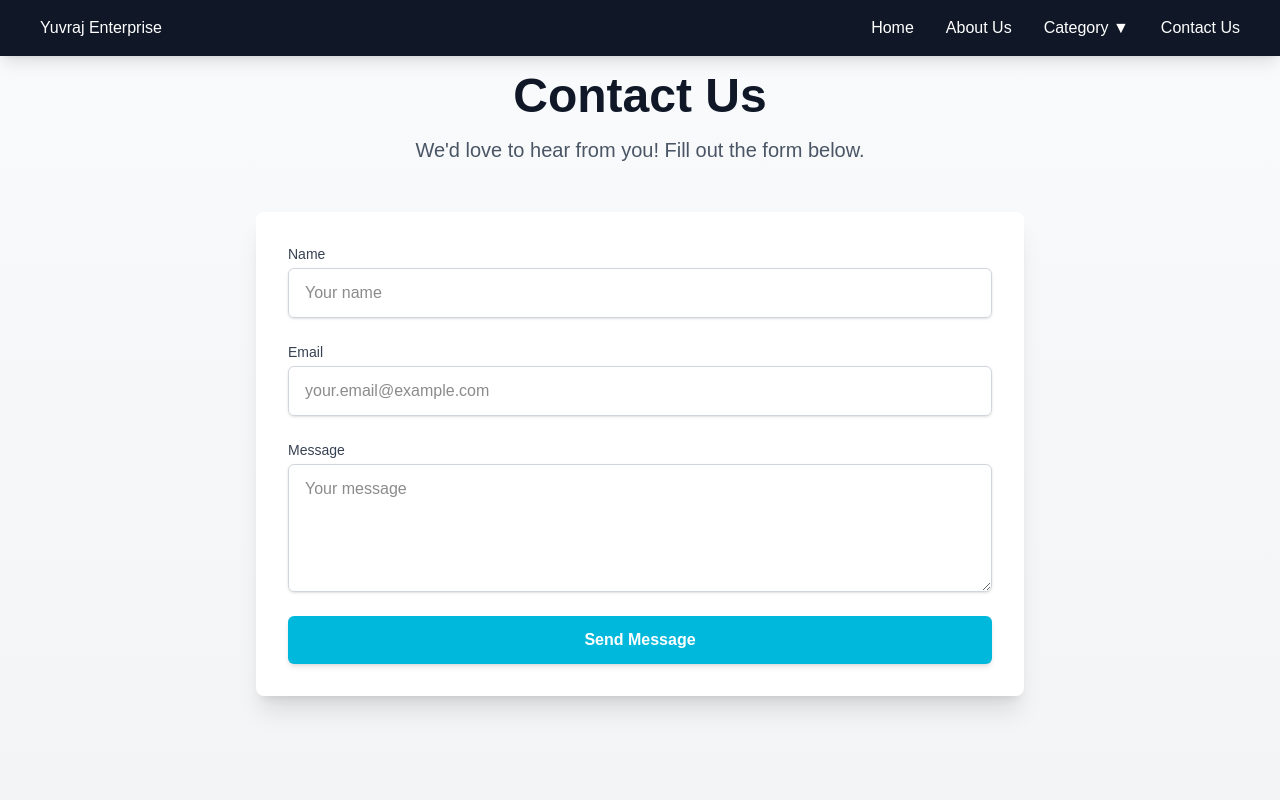
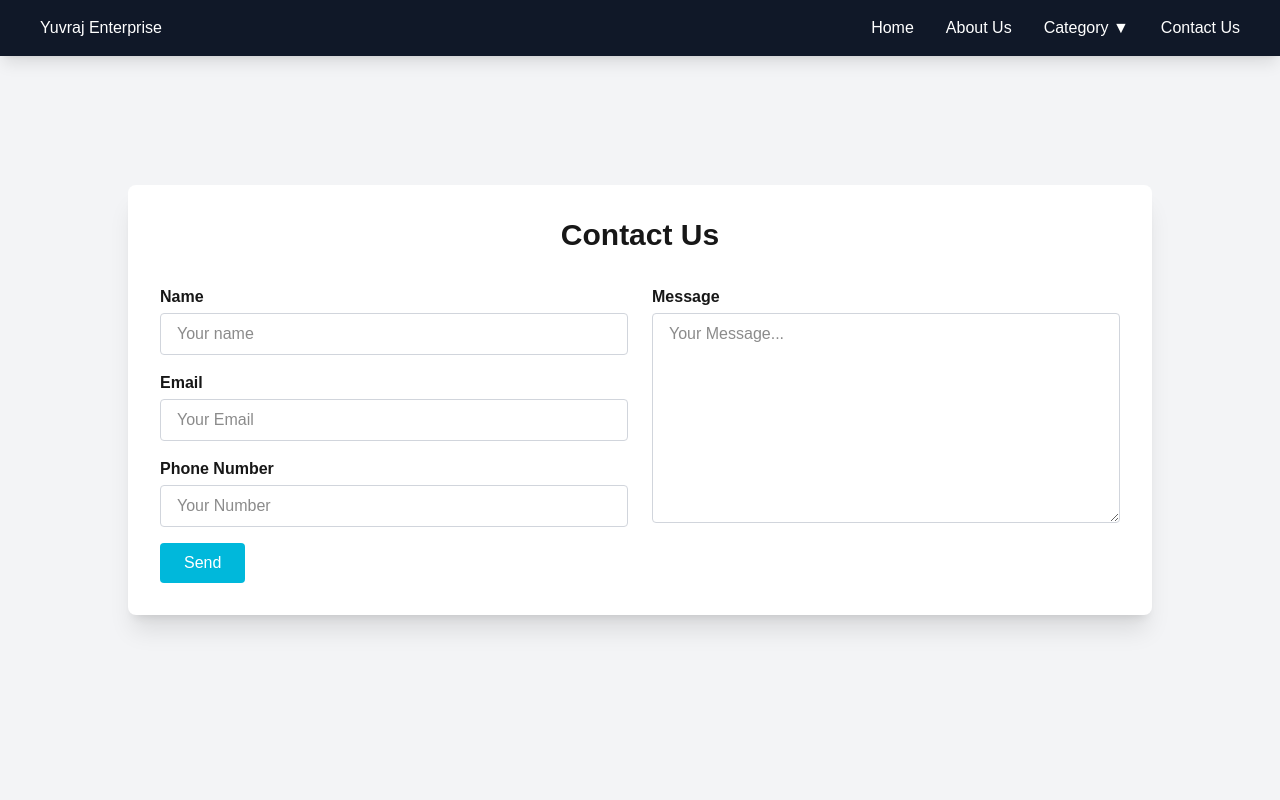
Before and after one commit to A5shi5h/yuvrajenterprise, a Next.js app: page /contact in a window 1280 px wide. Shown: the top 800 px of the page. Built offline with nearby package versions, Linux system fonts and the light colour scheme.

Commit message:
changes in contact page

```diff
--- a/app/contact/page.tsx
+++ b/app/contact/page.tsx
@@ -1,175 +1,99 @@
 "use client";
+import Footer from "@/components/Footer";
+import { motion } from "framer-motion";
+import { useState } from "react";
 
-import { useState } from 'react';
-import { motion } from 'framer-motion';
-import Head from 'next/head';
-import Footer from '@/components/Footer';
-
-export default function Contact() {
+const ContactUs = () => {
   const [formData, setFormData] = useState({
-    name: '',
-    email: '',
-    message: ''
+    name: "",
+    email: "",
+    phone: "",
+    message: ""
   });
-  const [errors, setErrors] = useState({});
-  const [isSubmitted, setIsSubmitted] = useState(false);
 
   const handleChange = (e) => {
-    const { name, value } = e.target;
-    setFormData(prev => ({
-      ...prev,
-      [name]: value
-    }));
+    setFormData({ ...formData, [e.target.name]: e.target.value });
   };
 
-  const validateForm = () => {
-    const tempErrors = {};
-    if (!formData.name) tempErrors.name = "Name is required";
-    if (!formData.email) tempErrors.email = "Email is required";
-    if (!formData.message) tempErrors.message = "Message is required";
-    setErrors(tempErrors);
-    return Object.keys(tempErrors).length === 0;
-  };
-
-  const handleSubmit = async (e) => {
+  const handleSubmit = (e) => {
     e.preventDefault();
-
-    if (validateForm()) {
-      try {
-        // Submit form data to your API route
-        const response = await fetch('/api/contact', {
-          method: 'POST',
-          headers: { 'Content-Type': 'application/json' },
-          body: JSON.stringify(formData)
-        });
-
-        if (response.ok) {
-          setIsSubmitted(true);
-          setFormData({ name: '', email: '', message: '' });
-        }
-      } catch (error) {
-        console.error('Error submitting form:', error);
-      }
-    }
+    // Handle form submission logic here (e.g., API call)
+    alert("Message sent!");
   };
 
   return (
     <>
-     <div className="min-h-screen bg-gradient-to-b from-gray-50 to-gray-100 py-12 px-4 sm:px-6 lg:px-8 mt-6">
-      <Head>
-        <title>Contact Us</title>
-      </Head>
-
-      <div className="max-w-3xl mx-auto">
+     <div className="min-h-screen bg-gray-100 flex items-center justify-center px-4 py-12">
       <motion.div
-          initial={{ opacity: 0, y: 20 }}
+        className="w-full max-w-5xl bg-white p-8 rounded-lg shadow-xl"
+        initial={{ opacity: 0, y: 30 }}
         animate={{ opacity: 1, y: 0 }}
         transition={{ duration: 0.5 }}
-          className="text-center mb-12"
       >
-          <h1 className="text-4xl font-extrabold text-gray-900 sm:text-5xl">
-            Contact Us
-          </h1>
-          <p className="mt-4 text-xl text-gray-600">
-            We<span>&apos;</span>d love to hear from you! Fill out the form below.
-          </p>
-        </motion.div>
-
-        {isSubmitted ? (
-          <motion.div
-            initial={{ opacity: 0, scale: 0.9 }}
-            animate={{ opacity: 1, scale: 1 }}
-            className="bg-green-100 border border-green-400 text-green-700 px-6 py-8 rounded-lg text-center"
-          >
-            <h3 className="text-2xl font-bold mb-2">Thank you!</h3>
-            <p className="text-lg">Your message has been sent successfully. We<span>&apos;</span>ll get back to you soon.</p>
-          </motion.div>
-        ) : (
-          <motion.form
-            onSubmit={handleSubmit}
-            initial={{ opacity: 0 }}
-            animate={{ opacity: 1 }}
-            transition={{ delay: 0.2 }}
-            className="bg-white shadow-xl rounded-lg p-8"
-          >
-            <div className="space-y-6">
+        <h2 className="text-3xl font-bold text-center mb-8">Contact Us</h2>
+        <form onSubmit={handleSubmit} className="grid grid-cols-1 md:grid-cols-2 gap-6">
+          <div className="space-y-4">
             <div>
-                <label htmlFor="name" className="block text-sm font-medium text-gray-700">
-                  Name
-                </label>
-                <motion.div
-                  whileFocus={{ scale: 1.01 }}
-                  className="mt-1"
-                >
+              <label className="block mb-1 font-semibold">Name</label>
               <input
                 type="text"
                 name="name"
-                    id="name"
+                placeholder="Your name"
                 value={formData.name}
                 onChange={handleChange}
-                    className="shadow-sm focus:ring-indigo-500 focus:border-indigo-500 block w-full px-4 py-3 border border-gray-300 rounded-md"
-                    placeholder="Your name"
+                className="w-full border border-gray-300 rounded px-4 py-2 focus:outline-none focus:ring-2 focus:ring-green-400"
+                required
               />
-                  {errors.name && <p className="mt-1 text-sm text-red-600">{errors.name}</p>}
-                </motion.div>
             </div>
-
             <div>
-                <label htmlFor="email" className="block text-sm font-medium text-gray-700">
-                  Email
-                </label>
-                <motion.div
-                  whileFocus={{ scale: 1.01 }}
-                  className="mt-1"
-                >
+              <label className="block mb-1 font-semibold">Email</label>
               <input
                 type="email"
                 name="email"
-                    id="email"
+                placeholder="Your Email"
                 value={formData.email}
                 onChange={handleChange}
-                    className="shadow-sm focus:ring-indigo-500 focus:border-indigo-500 block w-full px-4 py-3 border border-gray-300 rounded-md"
-                    placeholder="your.email@example.com"
+                className="w-full border border-gray-300 rounded px-4 py-2 focus:outline-none focus:ring-2 focus:ring-green-400"
+                required
               />
-                  {errors.email && <p className="mt-1 text-sm text-red-600">{errors.email}</p>}
-                </motion.div>
             </div>
-
             <div>
-                <label htmlFor="message" className="block text-sm font-medium text-gray-700">
-                  Message
-                </label>
-                <motion.div
-                  whileFocus={{ scale: 1.01 }}
-                  className="mt-1"
+              <label className="block mb-1 font-semibold">Phone Number</label>
+              <input
+                type="tel"
+                name="phone"
+                placeholder="Your Number"
+                value={formData.phone}
+                onChange={handleChange}
+                className="w-full border border-gray-300 rounded px-4 py-2 focus:outline-none focus:ring-2 focus:ring-green-400"
+              />
+            </div>
+            <motion.button
+              type="submit"
+              whileHover={{ scale: 1.05 }}
+              className="bg-cyan-500 text-white px-6 py-2 rounded hover:bg-cyan-600 transition"
             >
+              Send
+            </motion.button>
+          </div>
+          <div>
+            <label className="block mb-1 font-semibold">Message</label>
             <textarea
-                    id="message"
               name="message"
-                    rows="4"
+              rows={8}
+              placeholder="Your Message..."
               value={formData.message}
               onChange={handleChange}
-                    className="shadow-sm focus:ring-indigo-500 focus:border-indigo-500 block w-full px-4 py-3 border border-gray-300 rounded-md h-32"
-                    placeholder="Your message"
-                  ></textarea>
-                  {errors.message && <p className="mt-1 text-sm text-red-600">{errors.message}</p>}
+              className="w-full border border-gray-300 rounded px-4 py-2 focus:outline-none focus:ring-2 focus:ring-green-400"
+              required
+            />
+          </div>
+        </form>
       </motion.div>
-              </div>
-
-              <motion.button
-                whileHover={{ scale: 1.05 }}
-                whileTap={{ scale: 0.95 }}
-                type="submit"
-                className="w-full py-3 px-6 bg-cyan-500 hover:bg-cyan-600 text-white font-bold rounded-md shadow-md transition duration-300 ease-in-out"
-              >
-                Send Message
-              </motion.button>
-            </div>
-          </motion.form>
-        )}
-      </div>
     </div>
     <Footer />
     </>
   );
-}
+};
+
+export default ContactUs;
```
Lines whose indentation alone changed are shown as unchanged.
